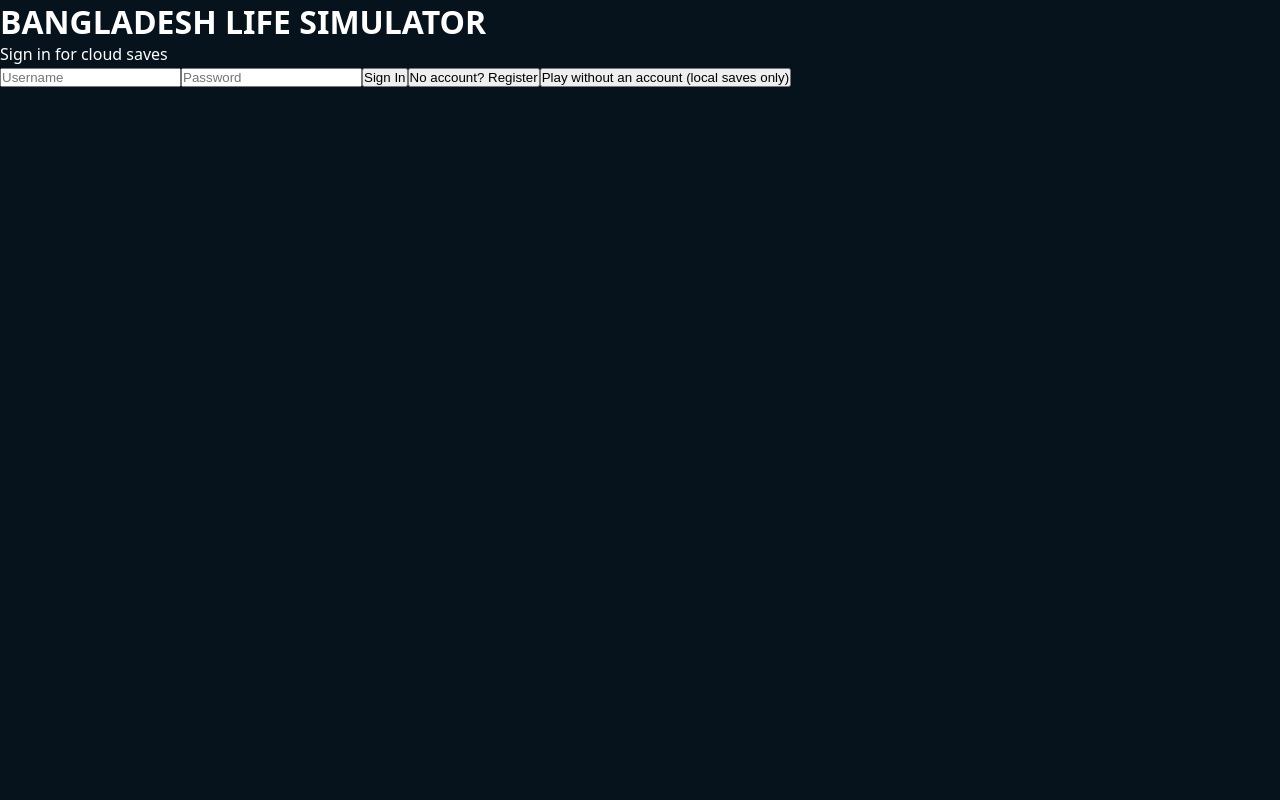
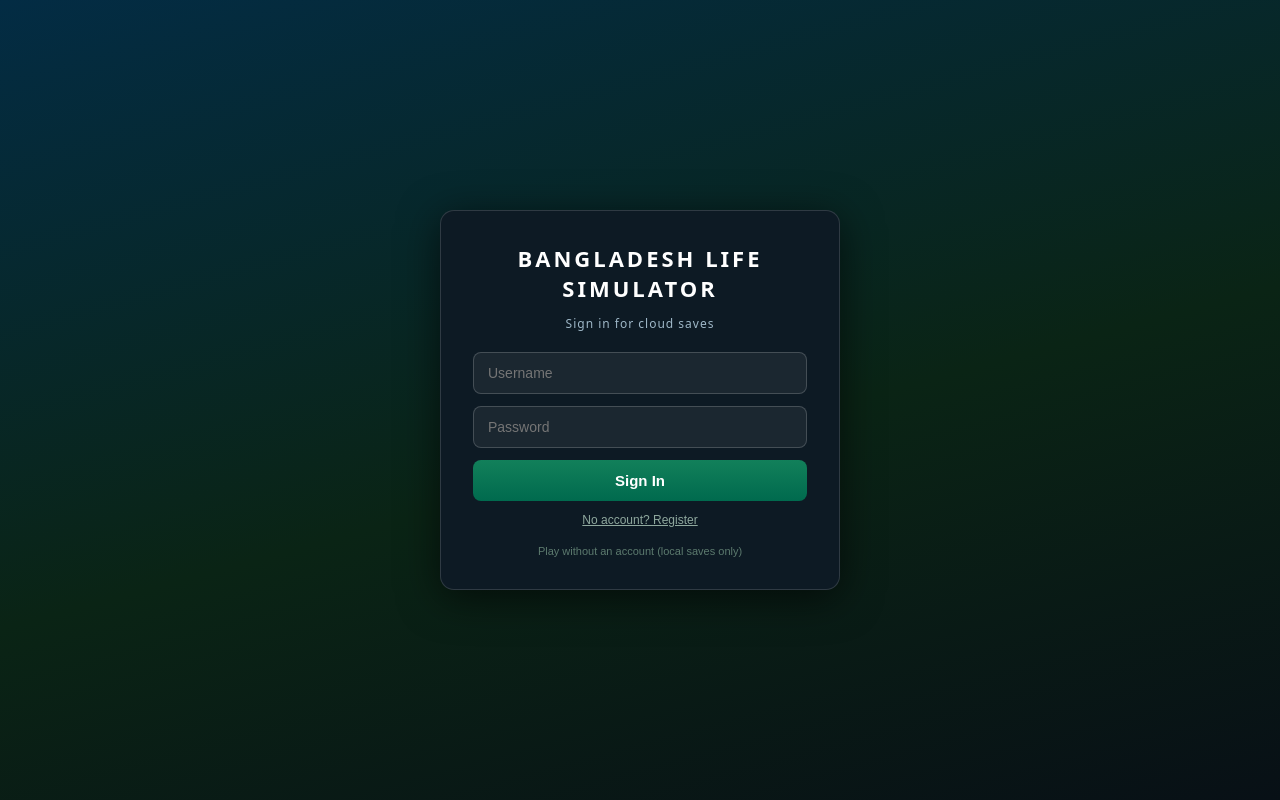
Before and after one commit to shohaghossen09/game, a Next.js app: page /login in a window 1280 px wide. Built offline with nearby package versions, Linux system fonts and the light colour scheme.

Commit message:
Phase 7: auth page CSS (appended to globals)

```diff
--- a/src/app/globals.css
+++ b/src/app/globals.css
@@ -33,3 +33,18 @@ html, body { width: 100%; height: 100%; overflow: hidden; background: #07131c; c
 .district-grid { display: grid; grid-template-columns: repeat(4, 1fr); gap: 6px; max-height: 40vh; overflow: auto; margin-bottom: 10px; padding-right: 4px; }
 .menu-btn.district { margin: 0; padding: 8px 4px; font-size: 11px; }
 @media (max-width: 640px) { .district-grid { grid-template-columns: repeat(3, 1fr); } }
+/* Auth page */
+.auth-page { position: fixed; inset: 0; display: flex; align-items: center; justify-content: center; background: linear-gradient(165deg, #032c44 0%, #0a2415 55%, #081016 100%); }
+.auth-card { width: min(400px, 90vw); background: #0d1a24; border: 1px solid rgba(255,255,255,.14); border-radius: 14px; padding: 32px; display: flex; flex-direction: column; gap: 12px; box-shadow: 0 8px 40px rgba(0,0,0,.6); }
+.auth-title { font-size: 22px; letter-spacing: 3px; text-align: center; }
+.auth-sub { font-size: 12px; color: #9fb8c8; text-align: center; margin-bottom: 8px; letter-spacing: 1px; }
+.auth-input { padding: 12px 14px; border-radius: 8px; border: 1px solid rgba(255,255,255,.18); background: rgba(255,255,255,.06); color: #fff; font-size: 14px; outline: none; }
+.auth-input:focus { border-color: #00c853; }
+.auth-btn { padding: 12px; border: none; border-radius: 8px; background: linear-gradient(180deg, #12805a, #006a4e); color: #fff; font-size: 15px; font-weight: 700; cursor: pointer; }
+.auth-btn:hover { filter: brightness(1.1); }
+.auth-btn:disabled { opacity: .6; cursor: wait; }
+.auth-switch { background: none; border: none; color: #8fa89e; font-size: 12px; cursor: pointer; text-decoration: underline; }
+.auth-switch:hover { color: #fff; }
+.auth-msg { font-size: 12px; color: #ffd54f; text-align: center; min-height: 16px; }
+.auth-skip { background: none; border: none; color: #5c7a6e; font-size: 11px; cursor: pointer; margin-top: 6px; }
+.auth-skip:hover { color: #9fb8c8; }
```
